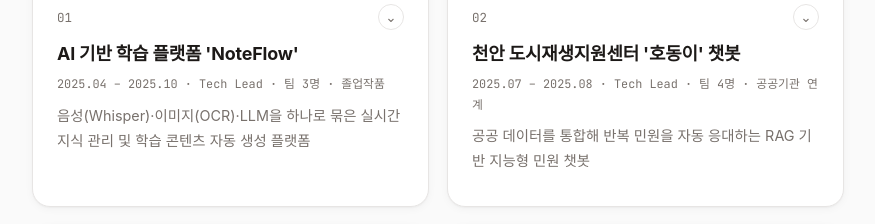
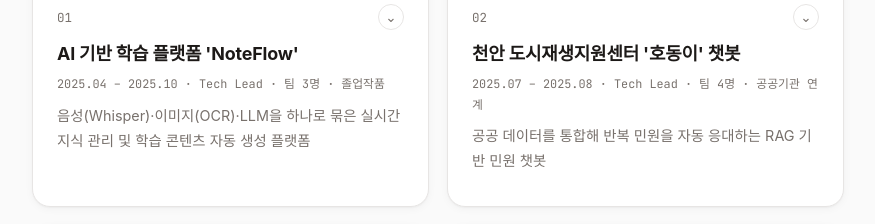
Before and after one commit to BcKmini/BcKmini.github.io, a Vue app: page / in a window 1280 px wide. Shown: the part 2280-2504 px from the top of the page, without its empty margins (202-1077 px from the left). Built offline with nearby package versions, Linux system fonts and the light colour scheme; no server answers; grey boxes are pictures that could not be loaded; a web font is replaced by a local one.

Commit message:
Trim vague "지능형" from Hodong-i description

```diff
--- a/src/data/projects.js
+++ b/src/data/projects.js
@@ -49,7 +49,7 @@
     thumb: "https://raw.githubusercontent.com/KT-TeamProject-11/.github/main/profile/assets/main.png",
     title: "천안 도시재생지원센터 '호동이' 챗봇",
     meta: "2025.07 – 2025.08 · Tech Lead · 팀 4명 · 공공기관 연계",
-    desc: "공공 데이터를 통합해 반복 민원을 자동 응대하는 RAG 기반 지능형 민원 챗봇",
+    desc: "공공 데이터를 통합해 반복 민원을 자동 응대하는 RAG 기반 민원 챗봇",
     chips: ["LangChain", "FAISS", "Redis", "Docker"],
     stats: [
       { value: "+65%", label: "답변 정확도" },
```
